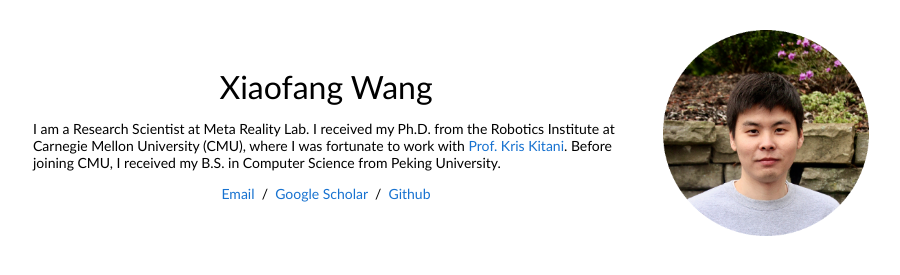
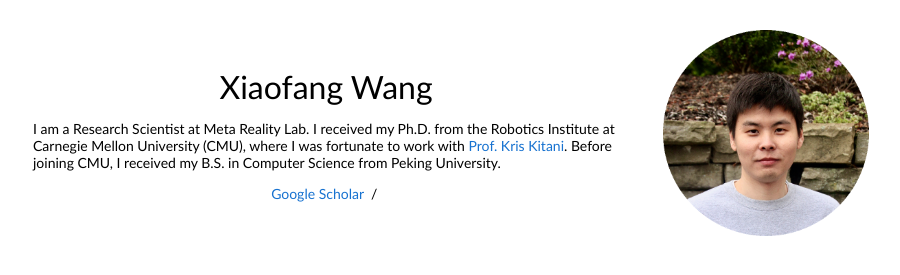
Before and after one commit to Minione/minione.github.io, a plain HTML site: page index.html in a window 1280 px wide. Shown: the top 275 px of the page, without its empty margins (229-1129 px from the left). Drawn offline with Linux system fonts and the light colour scheme.

Commit message:
Update index.html

```diff
--- a/index.html
+++ b/index.html
@@ -33,9 +33,7 @@
               <p>I am a Research Scientist at Meta Reality Lab. I received my Ph.D. from the Robotics Institute at Carnegie Mellon University (CMU), where I was fortunate to work with <a href = "http://www.cs.cmu.edu/~kkitani/" target="_blank">Prof. Kris Kitani</a>. Before joining CMU, I received my B.S. in Computer Science from Peking University.
               </p>
               <p style="text-align:center">
-                <a href="mailto:xiaofan2@cs.cmu.edu">Email</a> &nbsp/&nbsp
                 <a href="https://scholar.google.com/citations?user=YQomDVsAAAAJ&hl=en">Google Scholar</a> &nbsp/&nbsp
-                <a href="https://github.com/minione/">Github</a>
               </p>
 
             </td>
```
